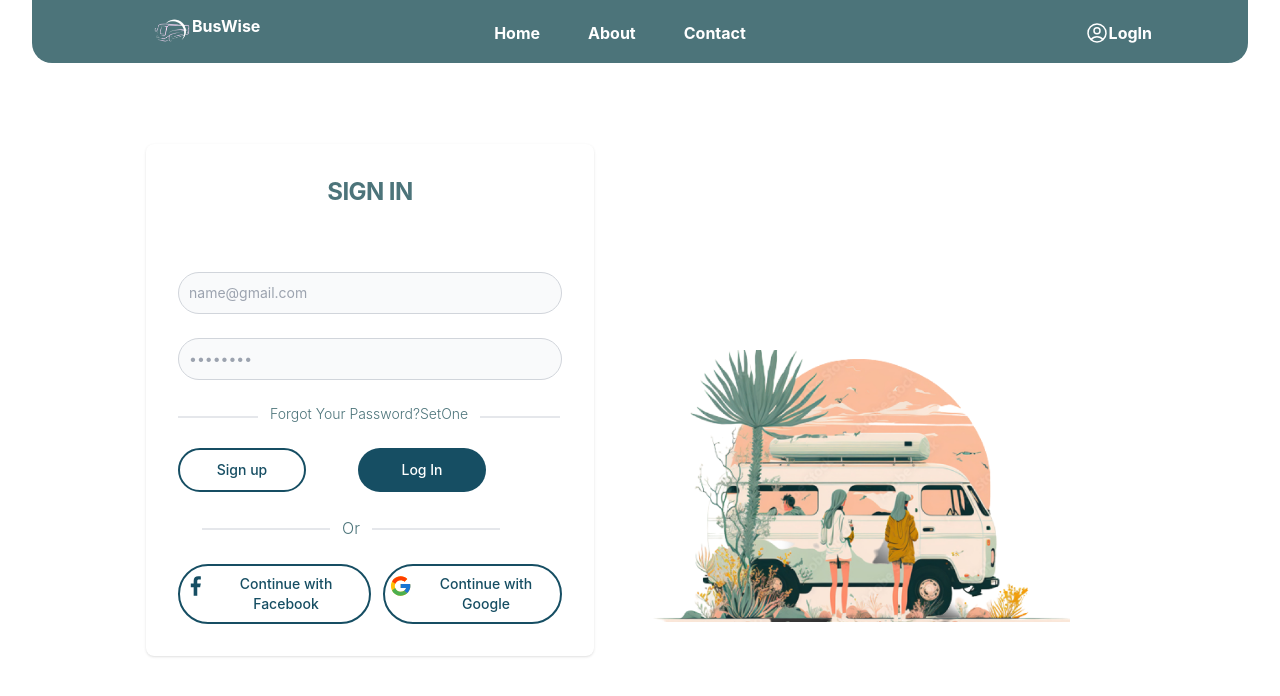
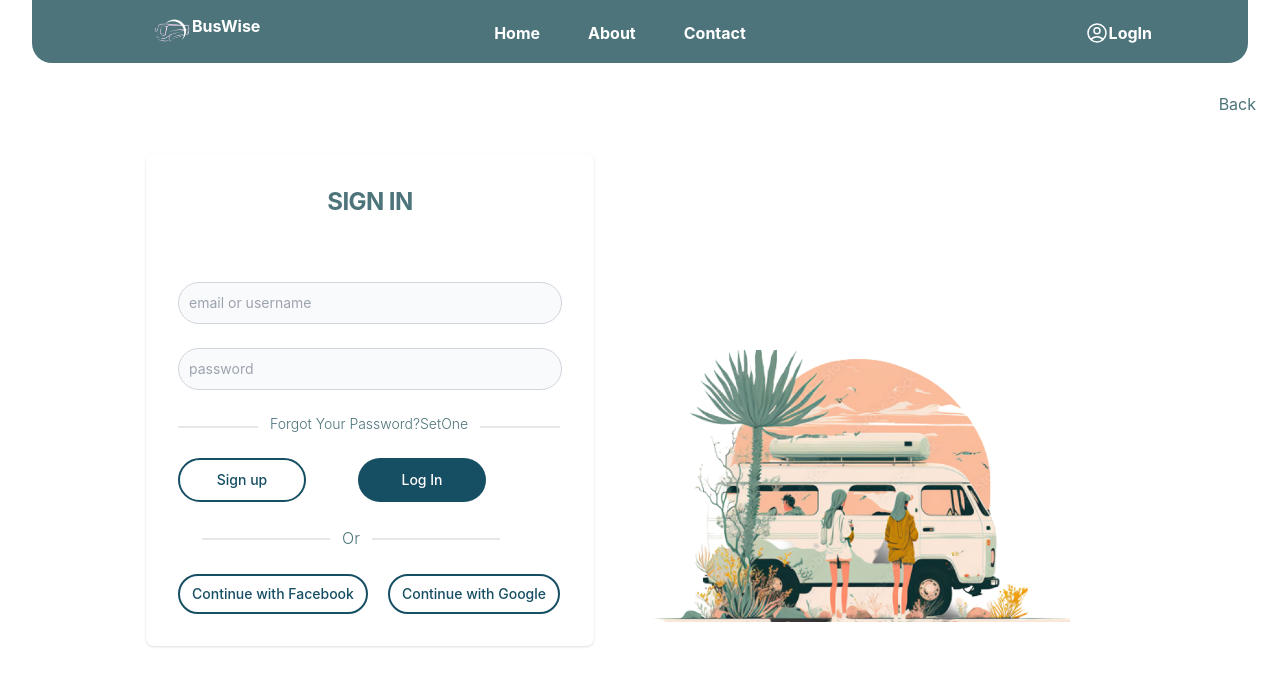
Before and after one commit to AdelineA/ticketBooking-Frontend, a React (Create React App) app: page /login in a window 1280 px wide. Shown: the top 696 px of the page. Built offline with nearby package versions, Linux system fonts and the light colour scheme.

Commit message:
authencation

```diff
--- a/src/App.js
+++ b/src/App.js
@@ -1,4 +1,5 @@
-import { Routes,Route } from 'react-router-dom';
+
+ import { Routes,Route } from 'react-router-dom';
 import Homepage from './Components/Pages/Homepage'
 import Navigation from './Components/Navigation';
 import Home from './Components/Home';
--- a/src/Components/Login/Login.jsx
+++ b/src/Components/Login/Login.jsx
@@ -1,42 +1,70 @@
 import React from "react";
+import { useState } from "react";
+import axios from "axios";
 import { NavLink } from "react-router-dom";
-import Person from '../../imgs/Person.png'
-import {FcGoogle } from "react-icons/fc";
-import {GrFacebookOption} from "react-icons/gr";
-import './Login.css'
+import Person from "../../imgs/Person.png";
 
-
+import "./Login.css";
 
 export default function Login() {
+  const [element, setElement] = useState({
+    account: "",
+    password: "",
+  });
+  const handleChange = (e) => {
+    setElement({ ...element, [e.target.name]: e.target.value });
+  };
+  const handleSubmit = (e) => {
+    e.preventDefault();
+    axios
+      .post("https://shy-gray-wombat-gear.cyclic.app/api/user/login", {
+        account: element.account,
+        password: element.password,
+      })
+      .then((res) => {
+        console.log(res.data);
+        // save token to local storage or cookie for future authenticated requests
+      })
+      .catch((err) => console.log(err));
+  };
 
   return (
     <div>
+      <NavLink to="/">
+        <button class="float-right mt-20 px-6 py-3 colo">Back</button>
+      </NavLink>
       <section class="c1 ml-32 ">
         <div class="flex items-center justify-center px-1 py-10 mx-auto md:h-screen lg:py-0 c3">
           <div class="flex-col w-full bg-white rounded-lg shadow dark:border md:mt-0 sm:max-w-md xl:p-0 ">
             <div class="p-6 space-y-4 md:space-y-6 sm:p-8">
-            <form class="space-y-4 md:space-y-6" action="#">
+              <form
+                onSubmit={handleSubmit}
+                class="space-y-4 md:space-y-6"
+                action="#"
+              >
                 <h1 class="text-xl text-center font-bold leading-tight tracking-tight md:text-2xl mb-16 colo">
                   SIGN IN
                 </h1>
                 <div>
                   <input
-                    type="email"
-                    name="email"
+                    type="text"
+                    name="account"
+                    onChange={handleChange}
                     id="email"
                     class="bg-gray-50 border border-gray-300 text-gray-900 sm:text-sm rounded-full block w-full p-2.5 outline-none "
-                    placeholder="name@gmail.com"
-                    required=""
+                    placeholder="email or username"
+                    required
                   />
                 </div>
                 <div>
                   <input
                     type="password"
                     name="password"
+                    onChange={handleChange}
                     id="password"
-                    placeholder="••••••••"
+                    placeholder="password"
                     class="bg-gray-50 border border-gray-300 sm:text-sm rounded-full block w-full p-2.5 outline-none"
-                    required=""
+                    required
                   />
                 </div>
                 <div class="flex justify-center align-baseline mt-3 mb-3">
@@ -44,11 +72,15 @@ export default function Login() {
                     For="setone"
                     class="font-light text-sm colo w-full flex "
                   >
-                   <hr class="border mt-3 mr-3 border-gray-200 w-20"/> Forgot Your Password?{" "}
-                    <NavLink to="" class="text-base ml-1 font-bold hover:underline">
+                    <hr class="border mt-3 mr-3 border-gray-200 w-20" /> Forgot
+                    Your Password?{" "}
+                    <NavLink
+                      to=""
+                      class="text-base ml-1 font-bold hover:underline"
+                    >
                       SetOne
                     </NavLink>
-                    <hr class="border mt-3 ml-3 border-gray-200 w-20"/>
+                    <hr class="border mt-3 ml-3 border-gray-200 w-20" />
                   </label>
                   <hr />
                 </div>
@@ -73,33 +105,28 @@ export default function Login() {
                     For="setone"
                     class="font-light text-base colo w-full text-center flex "
                   >
-                    <hr class="border mt-3 mr-3 border-gray-200 w-32"/> Or
-                    <hr class="border mt-3 ml-3 border-gray-200 w-32"/>
+                    <hr class="border mt-3 mr-3 border-gray-200 w-32" /> Or
+                    <hr class="border mt-3 ml-3 border-gray-200 w-32" />
                   </label>
                 </div>
-                <div class="flex gap-3 mb-6">
-                  <NavLink to="https://en-gb.facebook.com/">
+                <div class="flex gap-5 mb-6">
                   <button
-                    type=""
-                    class="flex w-fit text-cyan-900 font-medium rounded-full text-sm px-1 border-2 border-cyan-900 py-2 text-center bg-white "
+                    type="submit"
+                    class="w-fit text-cyan-900 font-medium rounded-full text-sm px-3 border-2 border-cyan-900 py-2 text-center bg-white "
                   >
-                    <GrFacebookOption class="w-6 h-6"/>  Continue with Facebook
+                    Continue with Facebook
                   </button>
-                  </NavLink>
-                  <NavLink to="https://accounts.google.com/ServiceLogin?elo=1">
                   <button
-                    type=""
-                    class="flex w-fit text-cyan-900 font-medium rounded-full text-sm px-1 border-2 border-cyan-900 py-2 text-center bg-white "
+                    type="submit"
+                    class="w-fit text-cyan-900 font-medium rounded-full text-sm px-3 border-2 border-cyan-900 py-2 text-center bg-white "
                   >
-                    <FcGoogle class="w-6 h-6 mr-1"/>Continue with Google
+                    Continue with Google
                   </button>
-                  </NavLink>
-
                 </div>
               </form>
             </div>
           </div>
-          <img src={Person} alt="" class="prs"/>
+          <img src={Person} alt="" class="prs" />
         </div>
       </section>
     </div>
--- a/src/Components/Login/Signup.jsx
+++ b/src/Components/Login/Signup.jsx
@@ -16,21 +16,27 @@ export default function Signup() {
   const handleChange = (e) =>{
     setValues({...values, [e.target.name]: e.target.value})
   }
-  const handleSubmit = (e)=>{
-    e.preventDefault();
-    // console.log(values)
-    axios.post('https://shy-gray-wombat-gear.cyclic.app/api/user/signup',{
-      headers:{
-        'content-type': 'application/json',
-      },
-      body: JSON.stringify({values})
+const handleSubmit = (e) => {
+  e.preventDefault();
+  console.log(values);
+  axios
+    .post(
+      "https://shy-gray-wombat-gear.cyclic.app/api/user/signup",
+      JSON.stringify(values),
+      {
+        headers: {
+          "Content-Type": "application/json",
+        },
+      }
+    )
+    .then((response) => {
+      console.log(response.data);
     })
-    .then(res => res.json())
-    .then((data) =>{
-      console.log(data)
-    })
-    .catch(err => console.log(err));
-  }
+    .catch((error) => {
+      console.log(error);
+    });
+};
+
   return (
     <div>
       <section class="c1 ml-32 py-10 ">
@@ -43,7 +49,7 @@ export default function Signup() {
               <form onSubmit={handleSubmit} class="space-y-4 md:space-y-6" action="#">
               <div>
                   <label for="name" class="block mb-1 text-xl font-bold colo ">
-                    UserName
+                    Username
                   </label>
                   <input
                     type="text"
@@ -163,4 +169,4 @@ export default function Signup() {
       </section>
     </div>
   );
-}
+  }
```
Lines whose indentation alone changed are shown as unchanged.
